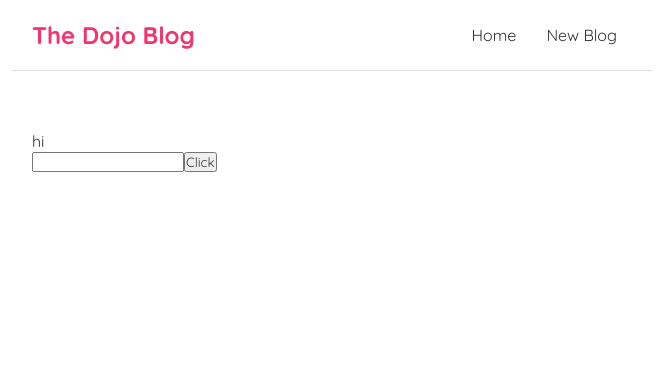
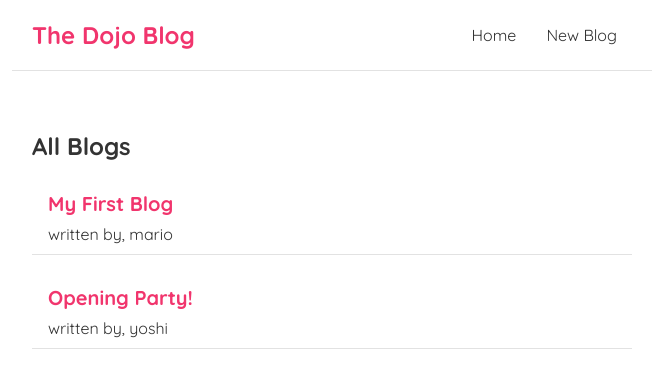
Before and after one commit to chinthakaSenarathna/react_, a React (Vite) app in the folder start_/dojo-blog/: page / in a window 1280 px wide. Shown: the top 388 px of the page, without its empty margins (308-971 px from the left). Built offline with nearby package versions, Linux system fonts and the light colour scheme; data requests are answered from the project's data file.

Commit message:
custom Hook...

```diff
--- a/start_/dojo-blog/src/App.jsx
+++ b/start_/dojo-blog/src/App.jsx
@@ -9,8 +9,8 @@ function App() {
     <div className="App">
       <NavBar />
       <div className="content">
-        {/* <Home /> */}
-        <TextInputWithFocusButton />
+        <Home />
+        {/* <TextInputWithFocusButton /> */}
       </div>
     </div>
   )
--- a/start_/dojo-blog/src/components/Home.jsx
+++ b/start_/dojo-blog/src/components/Home.jsx
@@ -1,34 +1,10 @@
-import { useState, useEffect } from 'react'
+import useFetch from '../hook/useFetch';
 import BlogsList from './BlogsList';
 
 const Home = () => {
-    const [blogs, setBlogs] = useState(null);
-    const [loading, setLoading] = useState(true);
-    const [error, setError] = useState(null);
-
-    const getBlogs = async() => {
-        try {
-            const res = await fetch('http://localhost:8000/blogs');
-            // console.log(res);
-            if(!res.ok){
-                throw Error("could not fetch the data from that resource");
-            }
-            const data = await res.json();
-            setBlogs(data);
-            setLoading(false);
-            setError(null);
-        } catch(err){
-            setLoading(false);
-            setError(err.message);
-        }
-    };
-
-    // useEffect with dependency array...
-    useEffect(() => {
-        setTimeout(() => {
-            getBlogs();
-        },1000);
-    },[]);
+    // grab the data -> by data
+    // but we use -> blogs
+    const { data: blogs, loading, error } = useFetch('http://localhost:8000/blogs');
 
     return (
         <div className="home">
--- /dev/null
+++ b/start_/dojo-blog/src/hook/useFetch.js
@@ -0,0 +1,36 @@
+import { useState, useEffect } from 'react'
+
+const useFetch = (url) => {
+    const [data, setData] = useState(null);
+    const [loading, setLoading] = useState(true);
+    const [error, setError] = useState(null);
+
+    const getBlogs = async() => {
+        try {
+            const res = await fetch(url);
+            // console.log(res);
+            if(!res.ok){
+                throw Error("could not fetch the data from that resource");
+            }
+            const data = await res.json();
+            setData(data);
+            setLoading(false);
+            setError(null);
+        } catch(err){
+            setLoading(false);
+            setError(err.message);
+        }
+    };
+
+    // useEffect with dependency array...
+    useEffect(() => {
+        setTimeout(() => {
+            getBlogs();
+        },1000);
+    },[]);
+
+    // return Object...
+    return { data, loading, error }
+}
+
+export default useFetch
```
